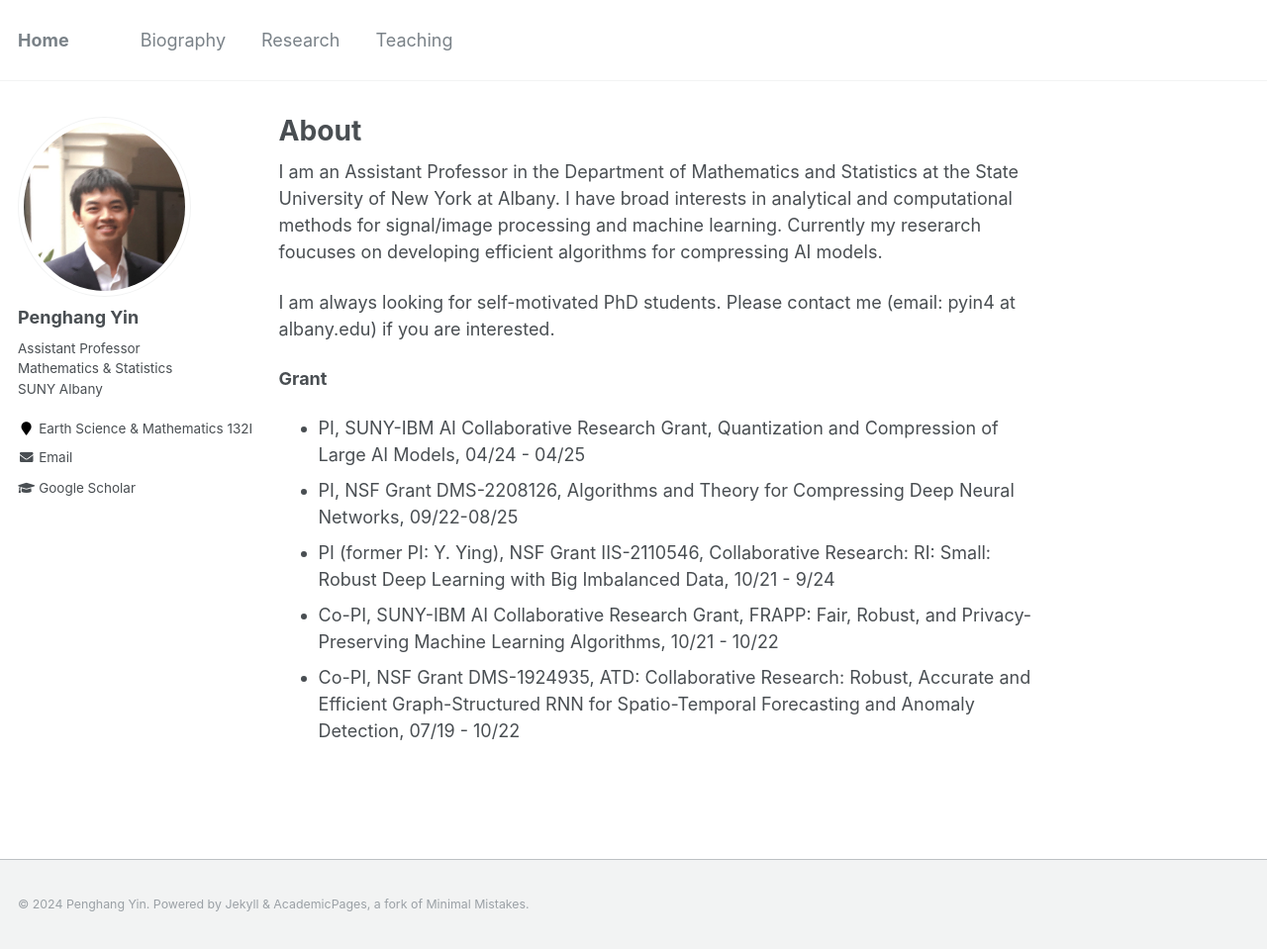
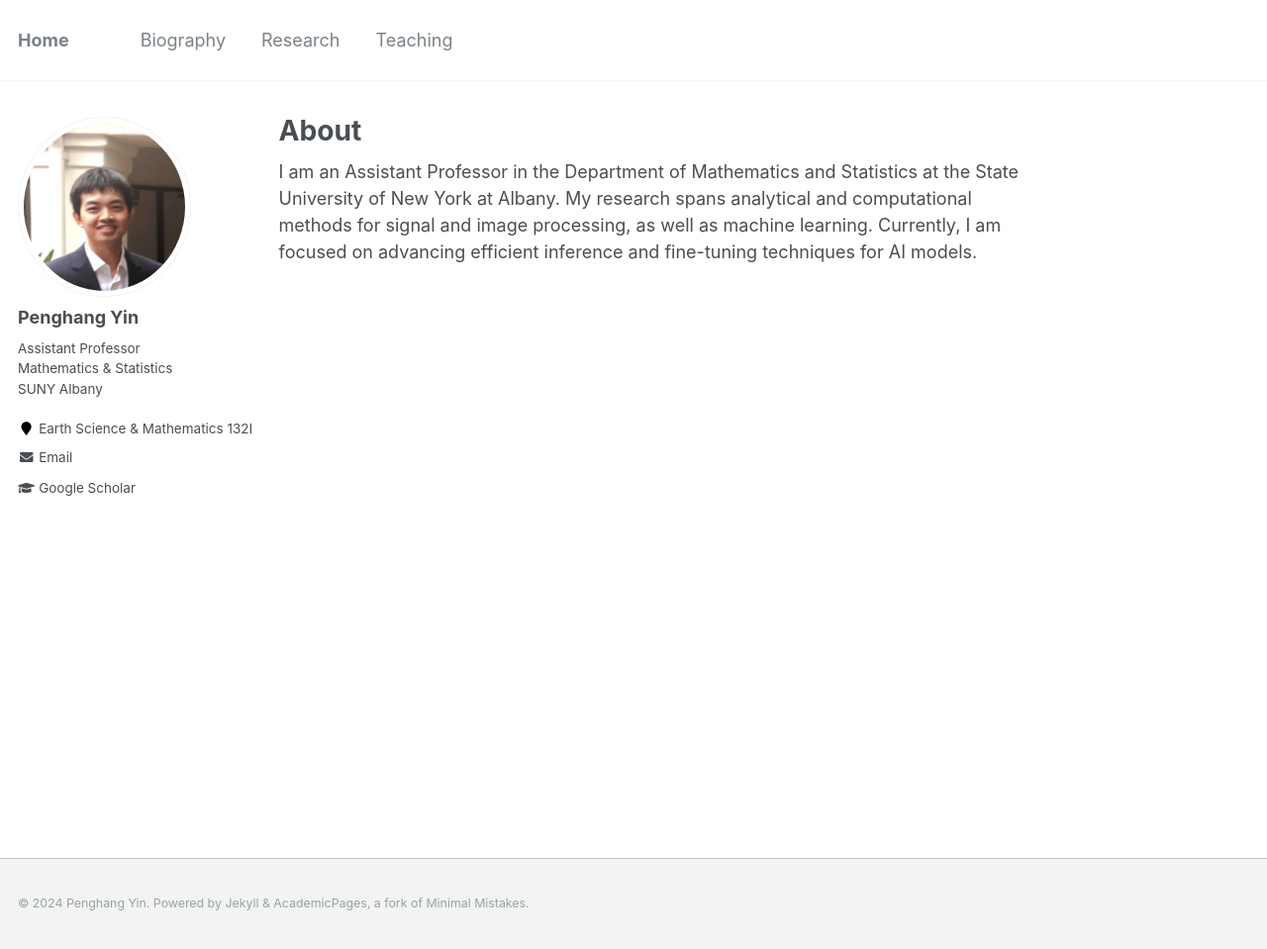
Before and after one commit to yin-penghang/yin-penghang.github.io, a Jekyll site: the page built from _pages/about.md, in a window 1280 px wide and 959 px high. Shown: the whole window at 99% size. Built offline with Jekyll 4.4.1, drawn with Linux system fonts in a browser that asks for light colours.

Commit message:
Update about.md

```diff
--- a/_pages/about.md
+++ b/_pages/about.md
@@ -8,14 +8,4 @@ redirect_from:
   - /about.html
 ---
 
-I am an Assistant Professor in the Department of Mathematics and Statistics at the State University of New York at Albany. I have broad interests in analytical and computational methods for signal/image processing and machine learning. Currently my reserarch foucuses on developing efficient algorithms for compressing AI models.
-
-I am always looking for self-motivated PhD students. Please contact me (email: pyin4 at albany.edu) if you are interested.
-
-**Grant**
-
-- PI, SUNY-IBM AI Collaborative Research Grant, Quantization and Compression of Large AI Models, 04/24 - 04/25
-- PI, NSF Grant DMS-2208126, Algorithms and Theory for Compressing Deep Neural Networks, 09/22-08/25
-- PI (former PI: Y. Ying), NSF Grant IIS-2110546, Collaborative Research: RI: Small: Robust Deep Learning with Big Imbalanced Data, 10/21 - 9/24
-- Co-PI, SUNY-IBM AI Collaborative Research Grant, FRAPP: Fair, Robust, and Privacy-Preserving Machine Learning Algorithms, 10/21 - 10/22
-- Co-PI, NSF Grant DMS-1924935, ATD: Collaborative Research: Robust, Accurate and Efficient Graph-Structured RNN for Spatio-Temporal Forecasting and Anomaly Detection, 07/19 - 10/22
+I am an Assistant Professor in the Department of Mathematics and Statistics at the State University of New York at Albany. My research spans analytical and computational methods for signal and image processing, as well as machine learning. Currently, I am focused on advancing efficient inference and fine-tuning techniques for AI models.
```
